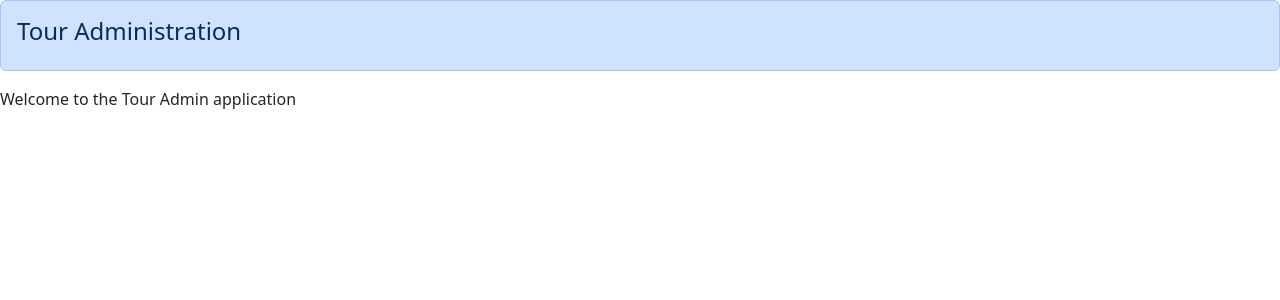
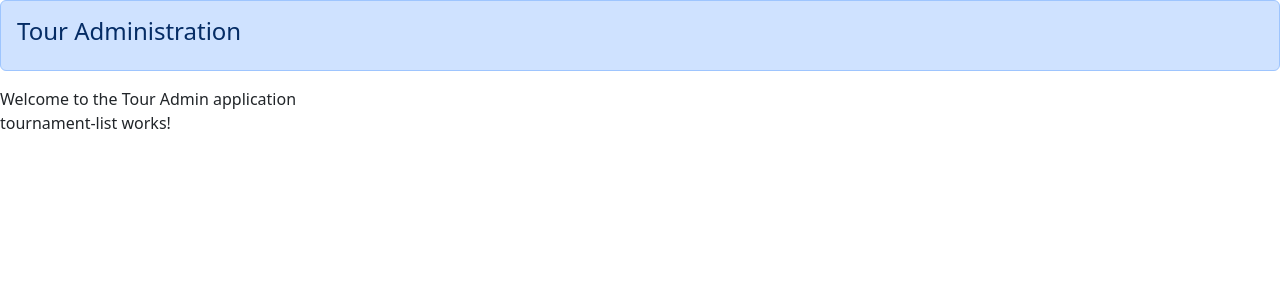
Before and after one commit to dazpaz/GameSetMatch, an Angular app in the folder src/WebApps/TourAdmin/: page / in a window 1280 px wide. Shown: the top 300 px of the page. Built offline with nearby package versions, Linux system fonts and the light colour scheme.

Commit message:
Create 'empty' tournament list component

```diff
--- a/src/WebApps/TourAdmin/src/app/app.html
+++ b/src/WebApps/TourAdmin/src/app/app.html
@@ -1,2 +1,3 @@
 <div class="alert alert-primary" role="alert"><h4>{{title()}}</h4></div>
 <div id="greeting">Welcome to the Tour Admin application</div>
+<ta-tournament-list></ta-tournament-list>
--- a/src/WebApps/TourAdmin/src/app/app.ts
+++ b/src/WebApps/TourAdmin/src/app/app.ts
@@ -1,8 +1,9 @@
 import { Component, signal } from '@angular/core';
+import { TournamentList } from "./tour/tournament-list/tournament-list";
 
 @Component({
   selector: 'app-root',
-  imports: [],
+  imports: [TournamentList],
   templateUrl: './app.html',
   styleUrl: './app.css'
 })
--- /dev/null
+++ b/src/WebApps/TourAdmin/src/app/tour/tournament-list/tournament-list.html
@@ -0,0 +1 @@
+<p>tournament-list works!</p>
```
Also changed, not shown: src/WebApps/TourAdmin/src/app/tour/tournament-list/tournament-list.ts (added, +11 -0 lines), src/WebApps/TourAdmin/src/app/tour/tournament-list/tournament-list.css (added), 1 other file (tests, documents, lock files or other folders).
